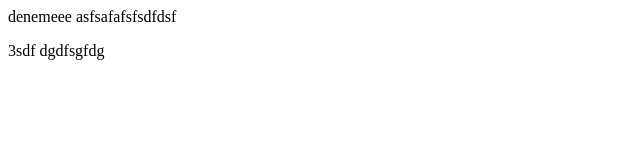
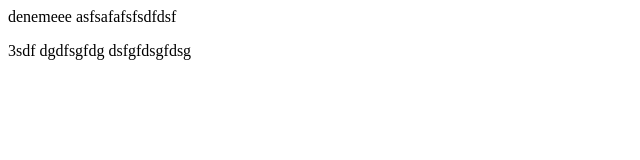
Before and after one commit to gthbecankurt/genesis, a plain HTML site: page index.html in a window 1280 px wide. Shown: the full height of the page, 0-640 px from the left. Drawn offline with Linux system fonts and the light colour scheme.

Commit message:
htmlde degisiklik yaptım

```diff
--- a/index.html
+++ b/index.html
@@ -4,7 +4,7 @@ denemeee
         <p>3sdf
 
 
-            dgdfsgfdg
+            dgdfsgfdg dsfgfdsgfdsg
 
         <p></p>
         <p></p>
```
